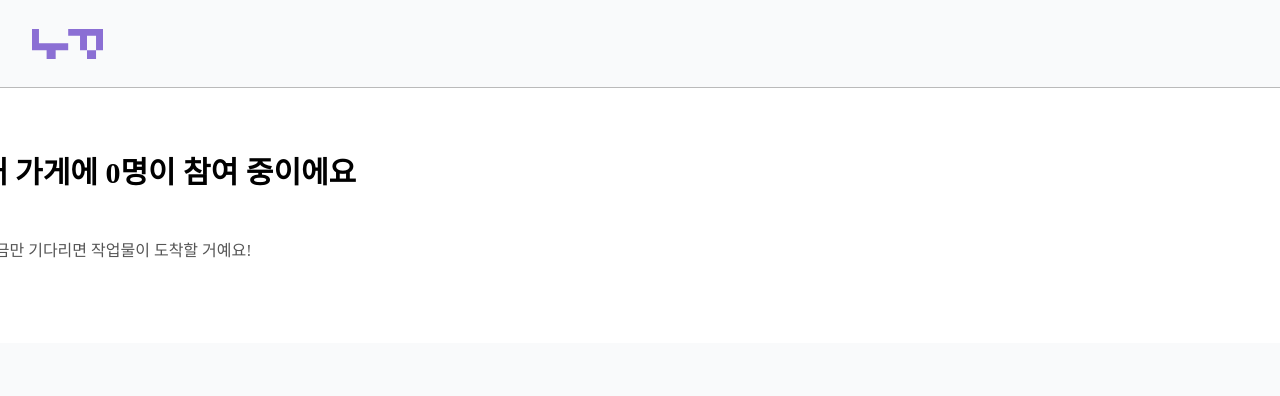
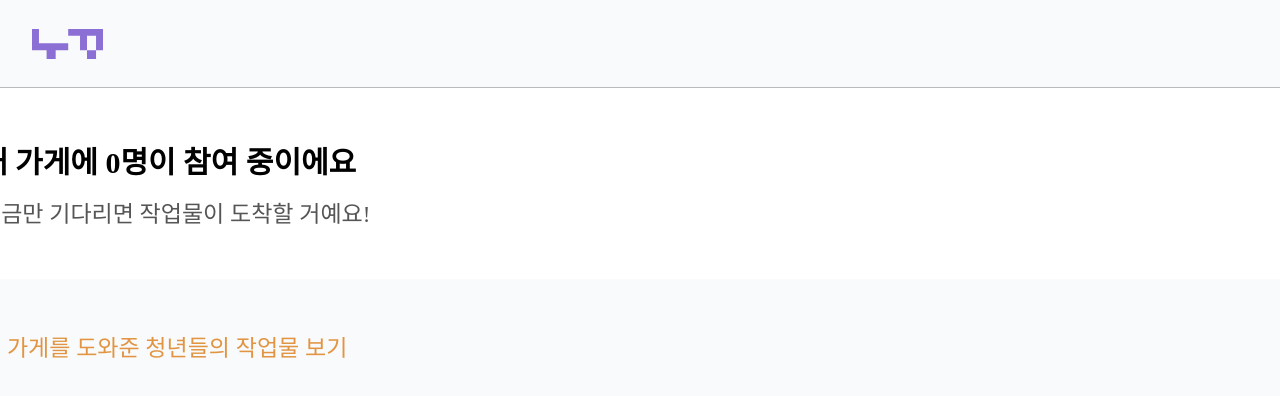
Before and after one commit to LikeLion-at-DGU/2025-hackathon-3-LOFO-frontend, a React (Vite) app: page /nopo/received in a window 1280 px wide. Shown: the top 396 px of the page. Built offline with nearby package versions, Linux system fonts and the light colour scheme.

Commit message:
feat: Received 수정

```diff
--- a/src/components/Topnav/NopoTopnav.jsx
+++ b/src/components/Topnav/NopoTopnav.jsx
@@ -1 +1,3 @@
 import { styled } from "styled-components";
+
+//topnav height 64px 로 고정시키기
--- a/src/pages/Nopo/Received/Received.jsx
+++ b/src/pages/Nopo/Received/Received.jsx
@@ -2,6 +2,12 @@ import styled from "styled-components";
 import * as S from "../components/Styled";
 import Topnav from "../../../components/Topnav/Topnav";
 import { HeadingContainer, Title, Subtitle } from "../components/Heading";
+
+const ReceivedContainer = styled.div`
+  display: flex;
+  align-self: stretch;
+  padding: 50px 60px 50px 60px;
+`;
 
 const Received = () => {
   return (
@@ -11,6 +17,12 @@ const Received = () => {
         <Title>내 가게에 0명이 참여 중이에요</Title>
         <Subtitle>조금만 기다리면 작업물이 도착할 거예요!</Subtitle>
       </HeadingContainer>
+
+      <ReceivedContainer>
+        <Subtitle style={{ color: "#E19543" }}>
+          내 가게를 도와준 청년들의 작업물 보기
+        </Subtitle>
+      </ReceivedContainer>
     </S.Wrapper>
   );
 };
--- a/src/pages/Nopo/Request/RequestCreate.jsx
+++ b/src/pages/Nopo/Request/RequestCreate.jsx
@@ -214,7 +214,8 @@ const RequestCreate = () => {
       <HeadingContainer>
         <Title>가게 고민을 청년과 함께 해결해보세요</Title>
         <Subtitle>
-          요청은 청년이 지원하기 전까지만 수정할 수 있습니다. <br />
+          요청은 청년이 지원하기 전까지만 수정할 수 있습니다.
+          <br />
           지원이 시작되면 수정과 중단은 불가능합니다.
         </Subtitle>
       </HeadingContainer>
--- a/src/pages/Nopo/components/Heading.jsx
+++ b/src/pages/Nopo/components/Heading.jsx
@@ -2,7 +2,7 @@ import styled from "styled-components";
 
 export const HeadingContainer = styled.div`
   display: flex;
-  padding: 50px 60px 50px 60px;
+  padding: 60px 60px 50px 60px;
   flex-direction: column;
   justify-content: center;
   align-items: flex-start;
@@ -11,17 +11,17 @@ export const HeadingContainer = styled.div`
   background-color: rgba(255, 255, 255, 1);
 `;
 
-export const Title = styled.h1`
+export const Title = styled.div`
   font-family: Pretendard Variable;
   font-weight: 700;
   font-size: 30px;
   line-height: 100%;
-  margin-bottom: 16px;
+  /* margin-bottom: 3px; */
 `;
 
-export const Subtitle = styled.p`
-  font-size: 1rem;
+export const Subtitle = styled.div`
+  font-size: 23px;
   color: #555;
-  margin-bottom: 32px;
+  /* margin-bottom: 32px; */
   text-align: center;
 `;
--- a/src/pages/Nopo/components/Styled.jsx
+++ b/src/pages/Nopo/components/Styled.jsx
@@ -1,7 +1,7 @@
 import styled from "styled-components";
 
 export const Wrapper = styled.div`
-  width: 100%;
+  width: 1440px;
   /* gap: 100px; */
   min-height: 100vh;
   padding-top: 80px;
```
